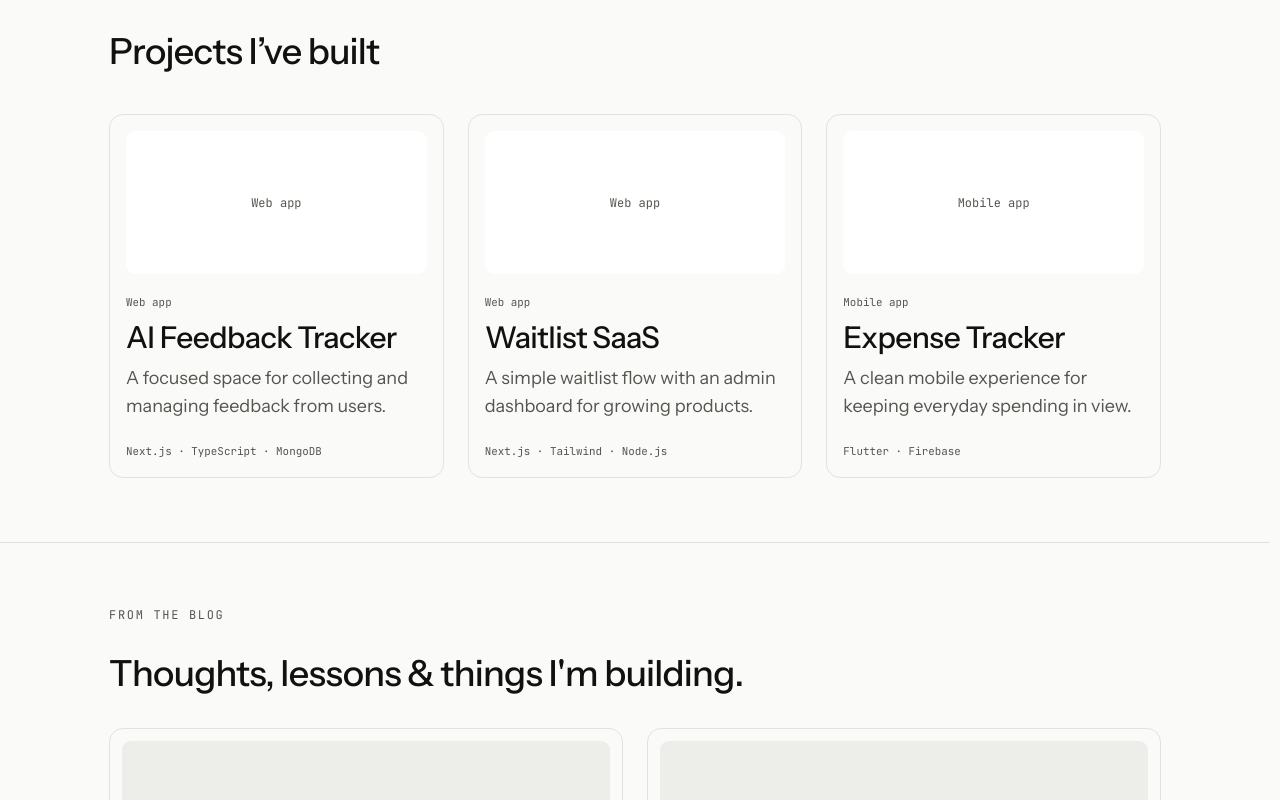
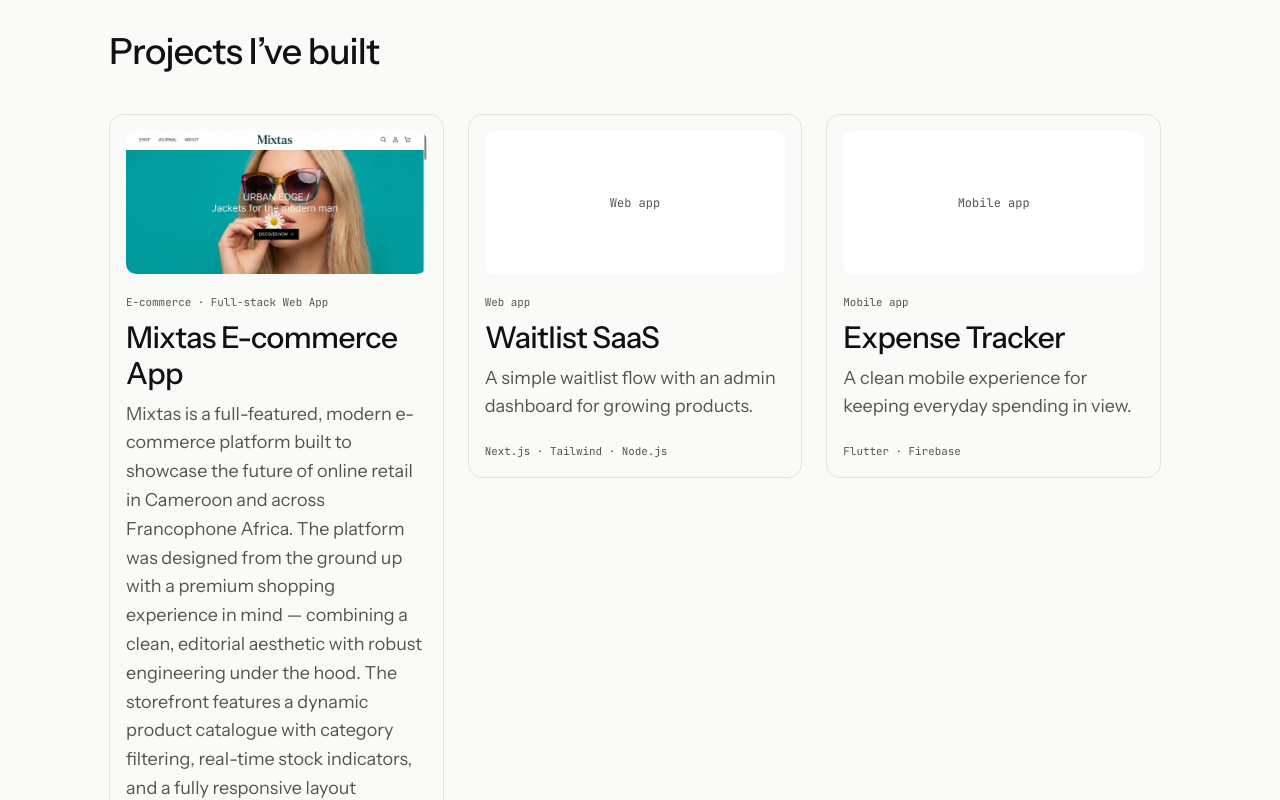
Before and after one commit to SpencerBrightest/Portfolio_website_v1, a Next.js app: page / in a window 1280 px wide. Shown: the part 880-1680 px from the top of the page. Built offline with nearby package versions, Linux system fonts and the light colour scheme; no server answers.

Commit message:
Add Mixtas e-commerce project with hero image and extended project schema

```diff
--- a/data/projects.ts
+++ b/data/projects.ts
@@ -1,7 +1,9 @@
+// Central project data and helpers used across the portfolio work pages.
 export type Project = {
   slug: string
   title: string
   category: string
+  shortDescription: string
   description: string
   tags: string[]
   image?: {
@@ -9,21 +11,43 @@ export type Project = {
     alt: string
   }
   githubUrl?: string
+  liveUrl?: string
   postedAt?: string
 }
 
 export const projects: Project[] = [
   {
-    slug: "ai-feedback-tracker",
-    title: "AI Feedback Tracker",
-    category: "Web app",
-    description: "A focused space for collecting and managing feedback from users.",
-    tags: ["Next.js", "TypeScript", "MongoDB"],
+    slug: "mixtas-ecommerce",
+    title: "Mixtas E-commerce App",
+    category: "E-commerce · Full-stack Web App",
+    shortDescription: "A modern e-commerce platform built with Next.js, Supabase, and Tailwind CSS. Features seamless NotchPay API payment integration in sandbox mode, real-time product catalogues, and responsive UI.",
+    description: `Mixtas is a full-featured, modern e-commerce platform built to showcase the future of online retail in Cameroon and across Francophone Africa. The platform was designed from the ground up with a premium shopping experience in mind — combining a clean, editorial aesthetic with robust engineering under the hood.
+
+The storefront features a dynamic product catalogue with category filtering, real-time stock indicators, and a fully responsive layout optimised for both desktop and mobile. Customers can browse collections, view detailed product pages with image galleries, save favourites to a wishlist, and complete purchases through a streamlined multi-step checkout flow.
+
+Payments are handled via the NotchPay API integrated in sandbox mode — Cameroon's leading payment gateway — supporting Mobile Money (MTN MoMo, Orange Money), card payments, and bank transfers. The checkout securely tokenises payment details, communicates with the NotchPay sandbox endpoint, and returns a real-time transaction status to the user without ever storing raw payment data on the server.
+
+Authentication is powered by Supabase Auth, supporting email/password sign-in, magic link login, and OAuth providers. Each user account persists a cart, wishlist, and order history in a Supabase PostgreSQL database using Row Level Security policies to ensure complete data isolation between customers.
+
+The admin panel (accessible at /admin) allows store managers to create and update products, manage inventory levels, review orders, and process refunds — all backed by Supabase real-time subscriptions so changes propagate instantly to the storefront without a page reload.
+
+On the frontend, the UI is built entirely with Tailwind CSS using a custom design system that enforces consistent typography, spacing, and color tokens. Framer Motion powers the page transitions and micro-animations, giving the storefront a premium, polished feel that matches the brand's editorial direction.
+
+The project is deployed on Vercel with automatic preview deployments for every pull request, environment variable management for the NotchPay sandbox keys, and edge-optimised image delivery via Next.js Image Optimization. The result is a fast, SEO-friendly storefront with Core Web Vitals scores consistently in the green.`,
+    tags: ["Next.js", "Supabase", "Tailwind CSS", "NotchPay API", "TypeScript", "PostgreSQL", "Framer Motion", "Vercel"],
+    image: {
+      src: "/images/projects/mixtas-hero-image.jpg",
+      alt: "Mixtas e-commerce storefront hero — woman wearing colorful sunglasses against teal background with Jackets for the modern man headline",
+    },
+    githubUrl: "https://github.com/SpencerBrightest/Mixtas",
+    liveUrl: "https://mixtas.vercel.app",
+    postedAt: "07/06/2026",
   },
   {
     slug: "waitlist-saas",
     title: "Waitlist SaaS",
     category: "Web app",
+    shortDescription: "A streamlined waitlist service for early-stage SaaS products. Features automated email verification, referral tracking, and an admin dashboard for user queue management.",
     description: "A simple waitlist flow with an admin dashboard for growing products.",
     tags: ["Next.js", "Tailwind", "Node.js"],
   },
@@ -31,11 +55,13 @@ export const projects: Project[] = [
     slug: "expense-tracker",
     title: "Expense Tracker",
     category: "Mobile app",
+    shortDescription: "A clean, intuitive mobile experience for keeping everyday spending in view. Provides budget tracking, dynamic spending categorization, and cloud synchronization.",
     description: "A clean mobile experience for keeping everyday spending in view.",
     tags: ["Flutter", "Firebase"],
   },
 ]
 
+// Returns the project matching the given slug, or null if not found.
 export function getProjectBySlug(slug: string) {
   return projects.find((project) => project.slug === slug) ?? null
 }
```
Also changed, not shown: public/images/projects/mixtas-hero-image.jpg (added).
